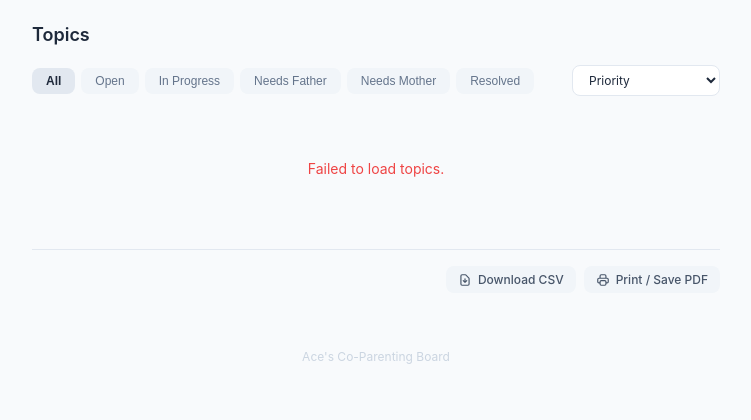
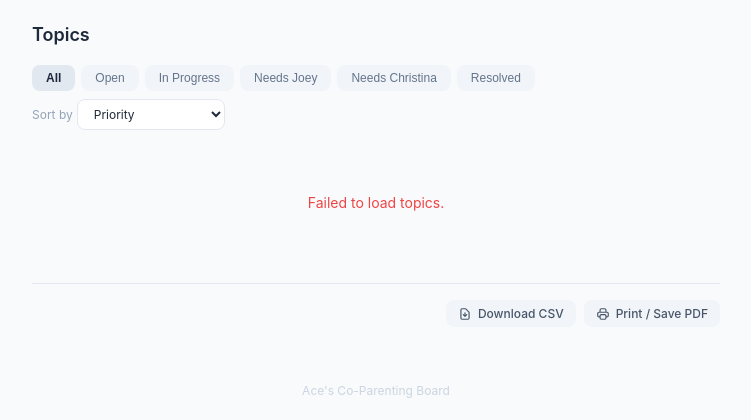
Before and after one commit to April15Hater/coparent-collaborator, a FastAPI app: template app/templates/issues.html in a window 1280 px wide. Shown: the part 57-477 px from the top of the page, without its empty margins (264-1015 px from the left). Run offline with FastAPI, Linux system fonts and the light colour scheme; the template is opened without the code that fills it, so the values that code supplies are empty; parts of the project's set-up code (start-up, migrations or seed data) failed here and were passed over.

Commit message:
ui: add Report Bug / Request Feature links, Sort by label (#12)
Co-authored-by: Claude Opus 4.6 (1M context) <noreply@anthropic.com>

```diff
--- a/app/templates/base.html
+++ b/app/templates/base.html
@@ -253,8 +253,12 @@
             </div>
             {% if user %}
             <div class="nav-user">
+                <a href="https://github.com/April15Hater/coparent-collaborator/issues/new?template=bug_report.yml" target="_blank"
+                   style="color:#94a3b8;font-size:12px">Report Bug</a>
+                <a href="https://github.com/April15Hater/coparent-collaborator/issues/new?template=feature_request.yml" target="_blank"
+                   style="color:#94a3b8;font-size:12px">Request Feature</a>
                 <a href="https://github.com/April15Hater/coparent-collaborator#readme" target="_blank"
-                   style="color:#94a3b8;font-size:13px">Help</a>
+                   style="color:#94a3b8;font-size:12px">Help</a>
                 <span>{{ user.display_name }}</span>
                 <a href="javascript:void(0)"
                     onclick="fetch('/auth/logout',{method:'POST'}).then(r=>r.json()).then(d=>window.location=d.logout_url)">
--- a/app/templates/issues.html
+++ b/app/templates/issues.html
@@ -16,10 +16,12 @@
         <button onclick="filterIssues('',this)" class="filter-btn active">All</button>
         <button onclick="filterIssues('open',this)" class="filter-btn">Open</button>
         <button onclick="filterIssues('in_progress',this)" class="filter-btn">In Progress</button>
-        <button onclick="filterIssues('waiting_on_parent_a',this)" class="filter-btn">Needs Father</button>
-        <button onclick="filterIssues('waiting_on_parent_b',this)" class="filter-btn">Needs Mother</button>
+        <button onclick="filterIssues('waiting_on_parent_a',this)" class="filter-btn">Needs Joey</button>
+        <button onclick="filterIssues('waiting_on_parent_b',this)" class="filter-btn">Needs Christina</button>
         <button onclick="filterIssues('resolved',this)" class="filter-btn">Resolved</button>
     </div>
+    <div style="display:flex;align-items:center;gap:4px">
+        <span style="font-size:12px;color:#94a3b8;white-space:nowrap">Sort by</span>
         <select id="sort-select" onchange="changeSort(this.value)" class="select"
             style="width:auto;padding:6px 12px;font-size:12px;border-radius:8px">
             <option value="priority">Priority</option>
@@ -28,6 +30,7 @@
             <option value="oldest">Oldest First</option>
             <option value="due_date">Due Date</option>
         </select>
+    </div>
 </div>
 
 <!-- Issue list -->
```
Lines whose indentation alone changed are shown as unchanged.
